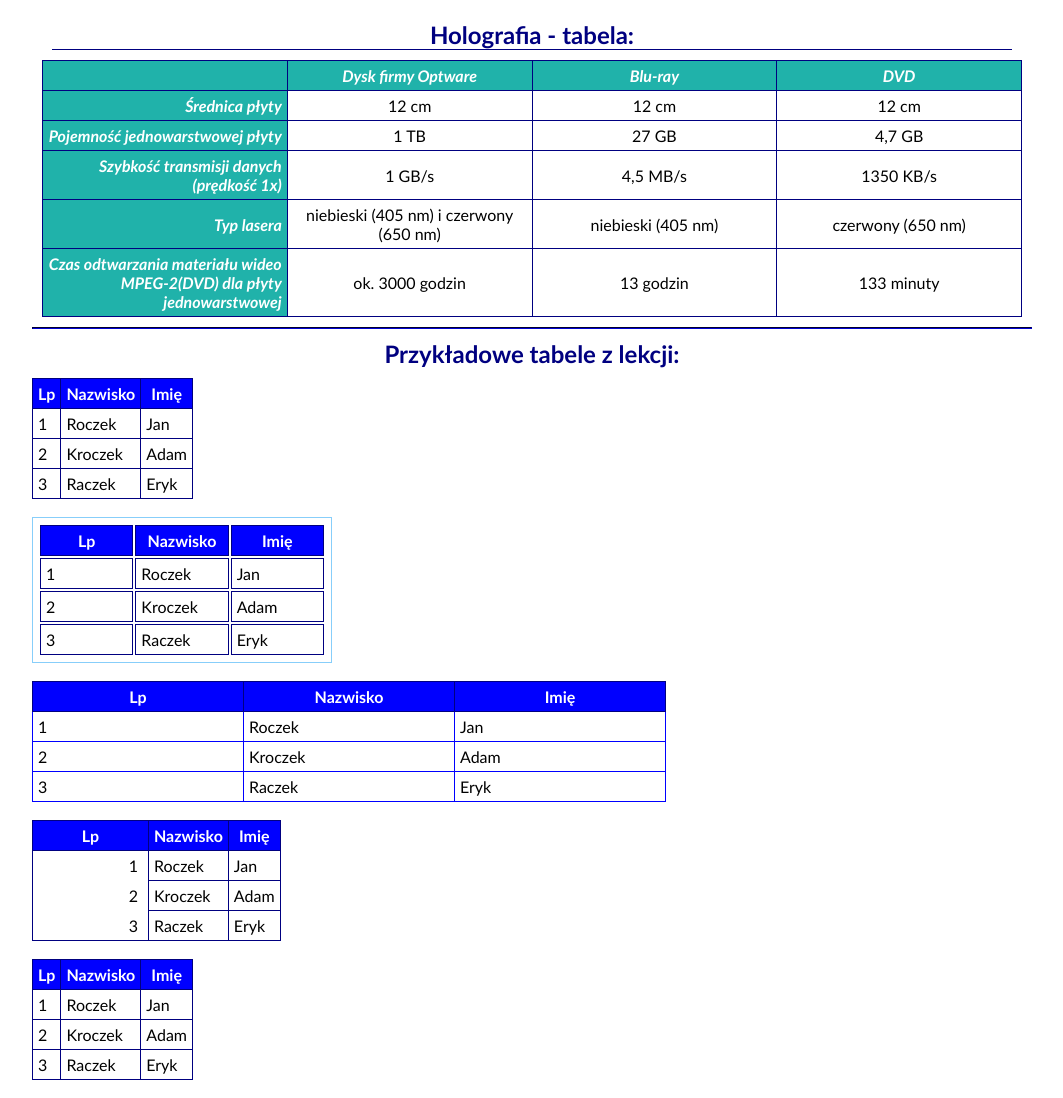
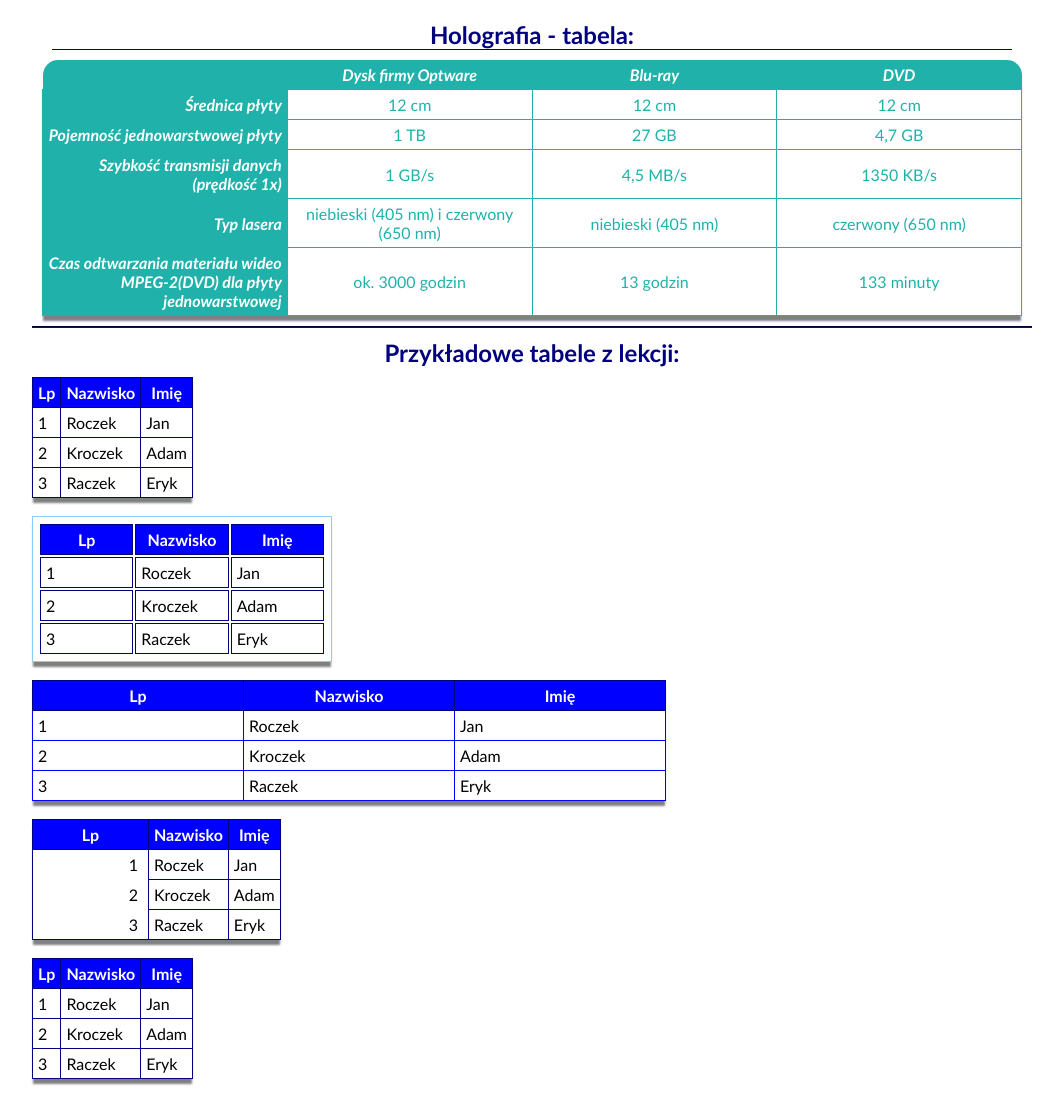
Before and after one commit to Kacperr03/Daniel_2c-1, a PHP site: page /Tabele/index.html in a window 1280 px wide. Shown: the whole page, without its empty margins (108-1171 px from the left). Run offline with PHP 8.4, Linux system fonts and the light colour scheme.

Commit message:
Update style.css

```diff
--- a/Tabele/style.css
+++ b/Tabele/style.css
@@ -11,6 +11,7 @@ body{
 table{
     border-collapse: collapse;
     font-family: 'Trebuchet MS';
+    box-shadow: 0 6px 2px -1px gray;
 }
 
 table, th, td{
@@ -72,16 +73,20 @@ h2{
 
 .first-table{
     margin:10px;
-    border: 1px solid navy;
+
+    border: none;
 }
 
 .first-table th{
     background-color: lightseagreen;
     font-style: italic;
+    border: none;
 }
 
 .first-table td{
     text-align: center;
+    border: 1px solid lightseagreen;
+    color: lightseagreen;
     width: 25%;
 }
 
@@ -93,3 +98,12 @@ h2{
     color: white;
     width: 25%;
 }
+
+.dvd{
+    border-radius: 0 15px 0 0;
+    width: 101px;
+}
+
+.blank-space{
+    border-radius: 15px 0 0 0;
+}
```
